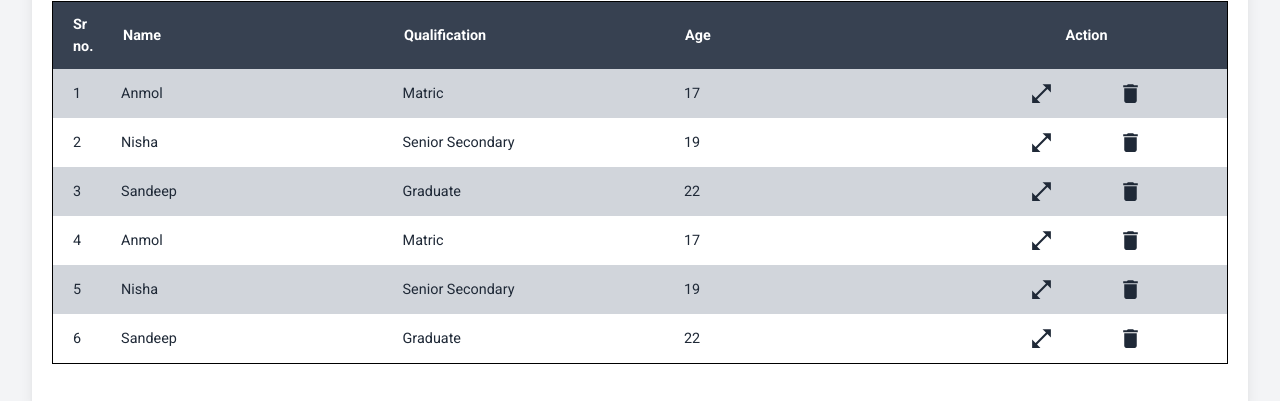
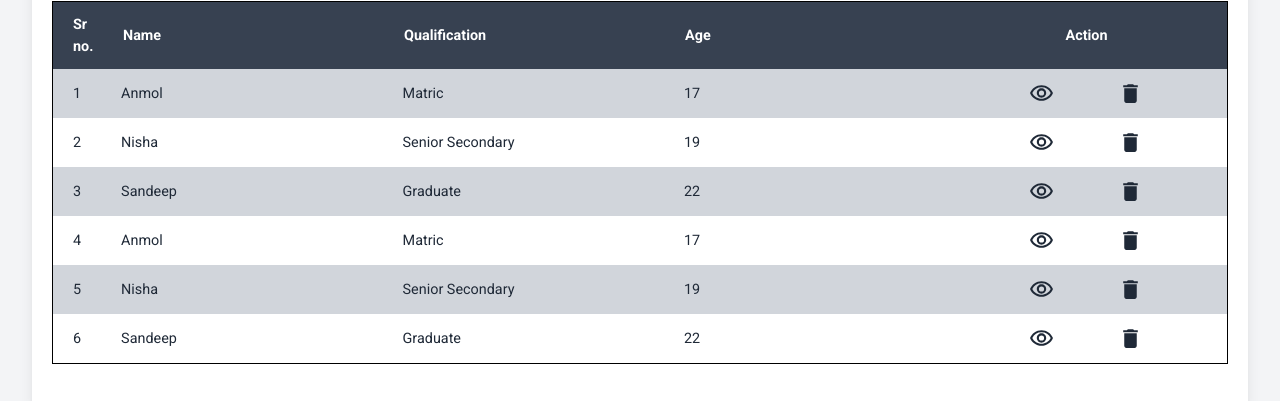
Before and after one commit to The-Anmol/react_ex-student_biodata, a React (Create React App) app: page /admin in a window 1280 px wide. Shown: the part 449-850 px from the top of the page. Built offline with nearby package versions, Linux system fonts and the light colour scheme.

Commit message:
add : eye (view) icon at open in full

```diff
--- a/src/Admin.js
+++ b/src/Admin.js
@@ -3,7 +3,7 @@ import { MdSearch } from "react-icons/md";
 import { MdTune } from "react-icons/md";
 import { MdGroup } from "react-icons/md";
 import { MdDelete } from "react-icons/md";
-import { MdOpenInFull } from "react-icons/md";
+import { MdOutlineVisibility } from "react-icons/md";
 import './Admin.css';
 
 const Admin = () => {
@@ -142,7 +142,7 @@ const Admin = () => {
                     <td>Matric</td>
                     <td>17</td>
                     <td className='flex justify-evenly'>
-                        <MdOpenInFull size={25} />
+                        <MdOutlineVisibility size={25} />
                         <MdDelete size={25} />
                     </td>
                 </tr>
@@ -152,7 +152,7 @@ const Admin = () => {
                     <td>Senior Secondary</td>
                     <td>19</td>
                     <td className='flex justify-evenly'>
-                        <MdOpenInFull size={25} />
+                        <MdOutlineVisibility size={25} />
                         <MdDelete size={25} />
                     </td>
                 </tr>
@@ -162,7 +162,7 @@ const Admin = () => {
                     <td>Graduate</td>
                     <td>22</td>
                     <td className='flex justify-evenly'>
-                        <MdOpenInFull size={25} />
+                        <MdOutlineVisibility size={25} />
                         <MdDelete size={25} />
                     </td>
                 </tr>
@@ -172,7 +172,7 @@ const Admin = () => {
                     <td>Matric</td>
                     <td>17</td>
                     <td className='flex '>
-                        <MdOpenInFull size={25} />
+                        <MdOutlineVisibility size={25} />
                         <MdDelete size={25} />
                     </td>
                 </tr>
@@ -182,7 +182,7 @@ const Admin = () => {
                     <td>Senior Secondary</td>
                     <td>19</td>
                     <td className='flex justify-evenly'>
-                        <MdOpenInFull size={25} />
+                        <MdOutlineVisibility size={25} />
                         <MdDelete size={25} />
                     </td>
                 </tr>
@@ -192,7 +192,7 @@ const Admin = () => {
                     <td>Graduate</td>
                     <td>22</td>
                     <td className='flex justify-evenly'>
-                        <MdOpenInFull size={25} />
+                        <MdOutlineVisibility size={25} />
                         <MdDelete size={25} />
                     </td>
                 </tr>
--- a/src/Login.js
+++ b/src/Login.js
@@ -1,4 +1,5 @@
 import React from 'react';
+import { MdEmail } from "react-icons/md";
 
 const Login = () => {
   return (
```
